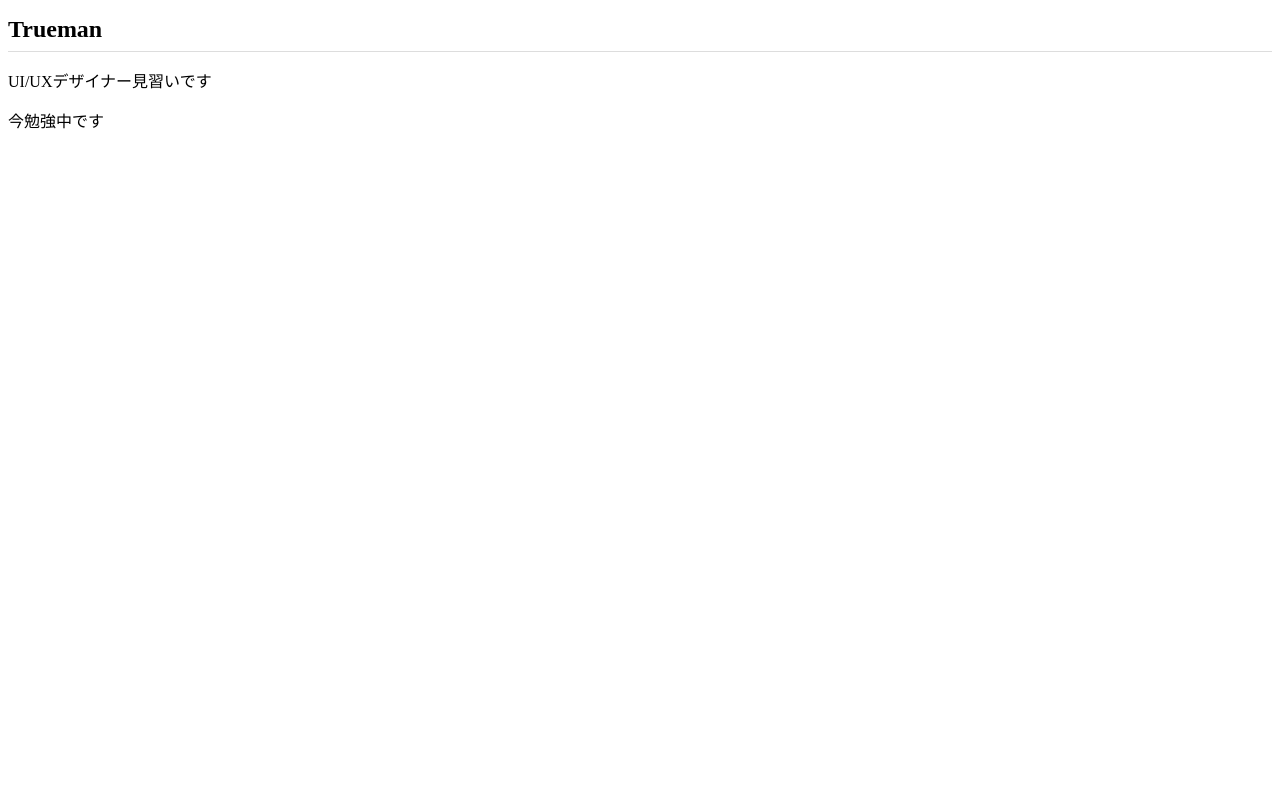
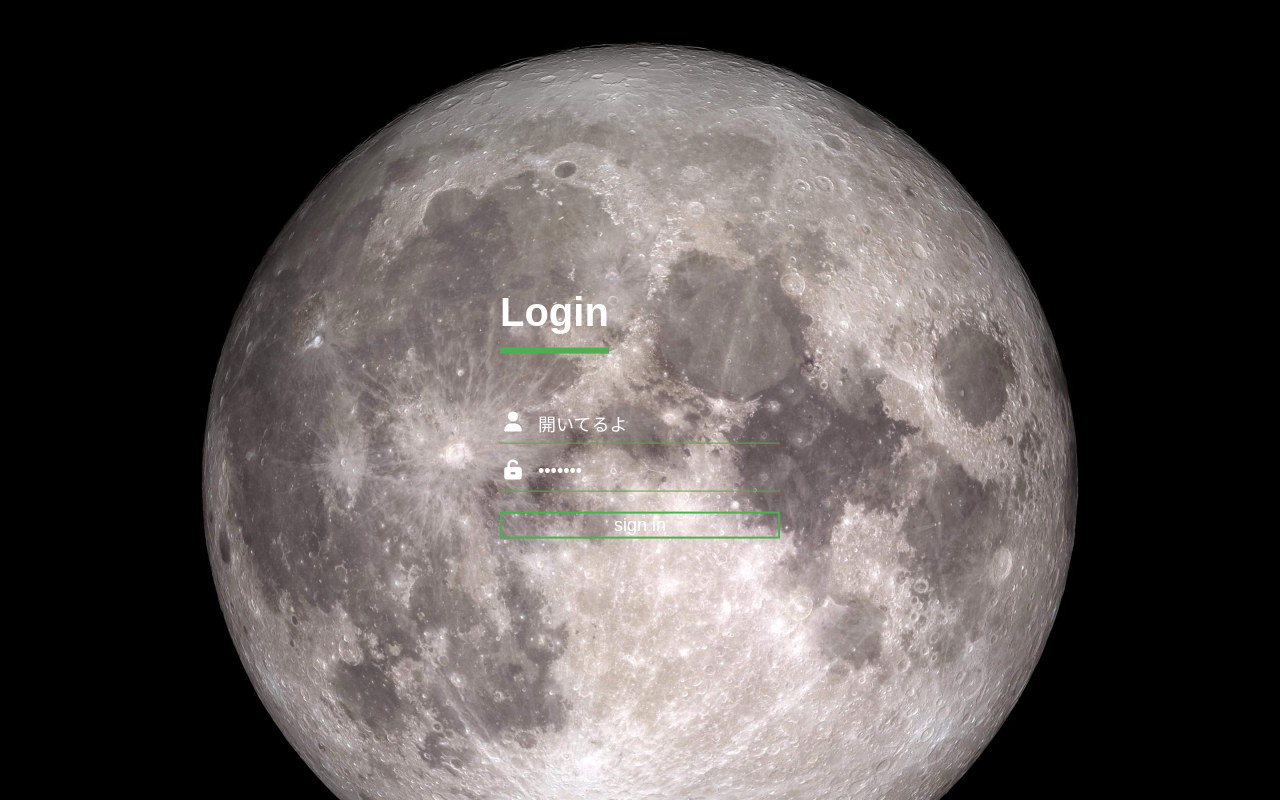
Before and after one commit to Truemancode/extention.github.io, a plain HTML site: page index.html in a window 1280 px wide. Drawn offline with Linux system fonts and the light colour scheme.

Commit message:
Add files via upload

```diff
--- a/css/style.css
+++ b/css/style.css
@@ -1,5 +1,64 @@
-h1{
-  font-size:24px;
-  border-bottom:1px solid #ddd;
-  padding-bottom:8px;
+
+
+body{
+  margin: 0%;
+  padding: 0%;
+  font-family: sans-serif;
+  background: url(img/月モノクロ3.jpg) no-repeat;
+  background-color: black;
+  background-size: cover ;
 }
+
+.login-box{
+  width: 280px;
+  position: absolute;
+  top:50%;
+  left: 50%;
+  transform: translate(-50%,-50%);
+  color: white;
+
+}
+
+.login-box h1{
+  float: left;
+  font-size: 40px;
+  border-bottom: 6px solid #4caf50;
+  margin-bottom: 50px;
+  padding: 13px 0;
+}
+
+.textbox{
+  width: 100%;
+  overflow: hidden;
+  font-size: 20px;
+  padding: 8px 0;
+  margin: 8px 0;
+  border-bottom: 1px solid #4caf50;
+}
+
+.textbox i{
+  width: 26px;
+  float:left;
+  text-align: center;
+}
+
+.textbox input{
+  border:none;
+  outline: none;
+  background:none;
+  color:white;
+  font-size: 18px;
+  width: 80%;
+  float:left;
+  margin: 0 10px;
+}
+
+.btn{
+  width: 100%;
+  background: none;
+  border:2px solid #4caf50;
+  color:white;
+  font-size: 18px;
+  cursor: pointer;
+  margin: 12px 0;
+}
--- a/index.html
+++ b/index.html
@@ -1,21 +1,31 @@
 <!DOCTYPE html>
-<html jang="ja">
-<head></head>
-<meta charset="utf-8">
-<meta name="direction" content="ポートフォリオ">
-<title>ポートフォリオ</title>
-<link rel="stylesheet" href="css/style.css">
-<link rel="icon">
+<html lang="ja">
+<head>
+  <meta charset="UTF-8">
+  <meta http-equiv="X-UA-Compatible" content="IE=edge">
+  <meta name="viewport" content="width=device-width, initial-scale=1.0">
+  <title>extention TOP</title>
+  <link rel="stylesheet" href="css/style.css">
+  <script src="https://kit.fontawesome.com/a374026e00.js" crossorigin="anonymous"></script>
+
 </head>
-<header>
-</header>
+<body>
 
-<body>
-  <h1>Trueman</h1>
-  <p>UI/UXデザイナー見習いです</p>
-  <p>今勉強中です</p>
+  <div class="login-box">
+    <h1>Login</h1>
+
+    <div class="textbox">
+      <i class="fas fa-user" ></i>
+      <input type="text" placeholder="Username" name="" value="開いてるよ">
+    </div>
+
+    <div  class="textbox">
+      <i class="fas fa-unlock-alt"></i>
+      <input type="password" placeholder="password" name="" value="unikorn">
+    </div>
+
+
+    <input class="btn" type="button" name="" value= "sign in">
+  </div>
 </body>
-
-<footer>
-</footer>
 </html>
```
Also changed, not shown: css/img/2000.jpeg (added), css/img/月モノクロ.jpg (added), css/img/月モノクロ2.jpg (added), css/img/月モノクロ3.jpg (added).
